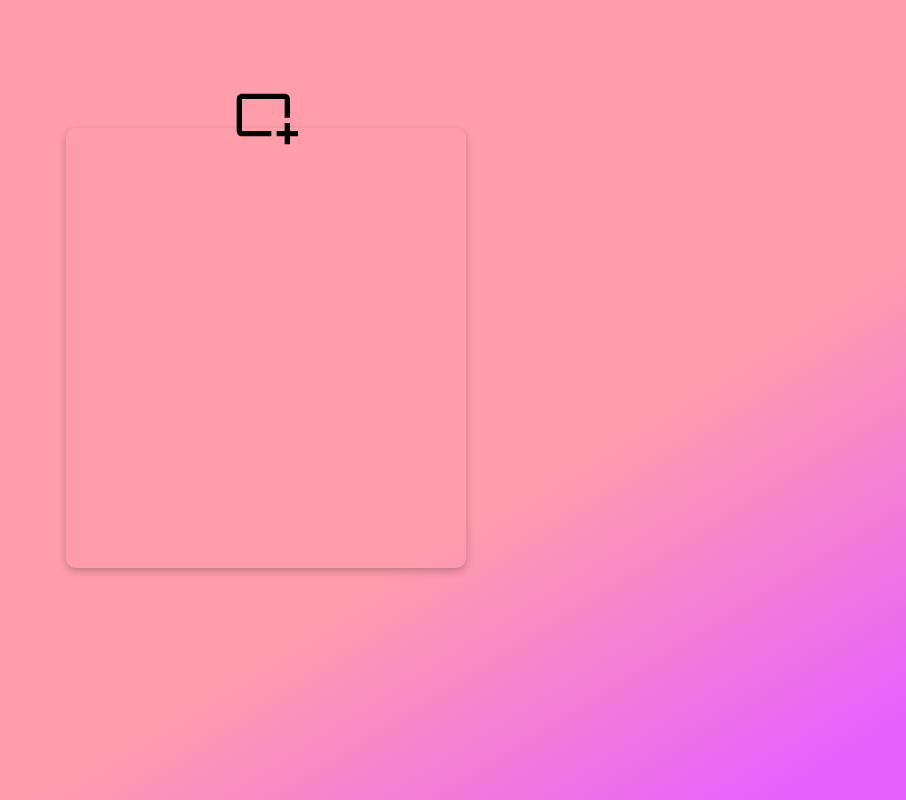
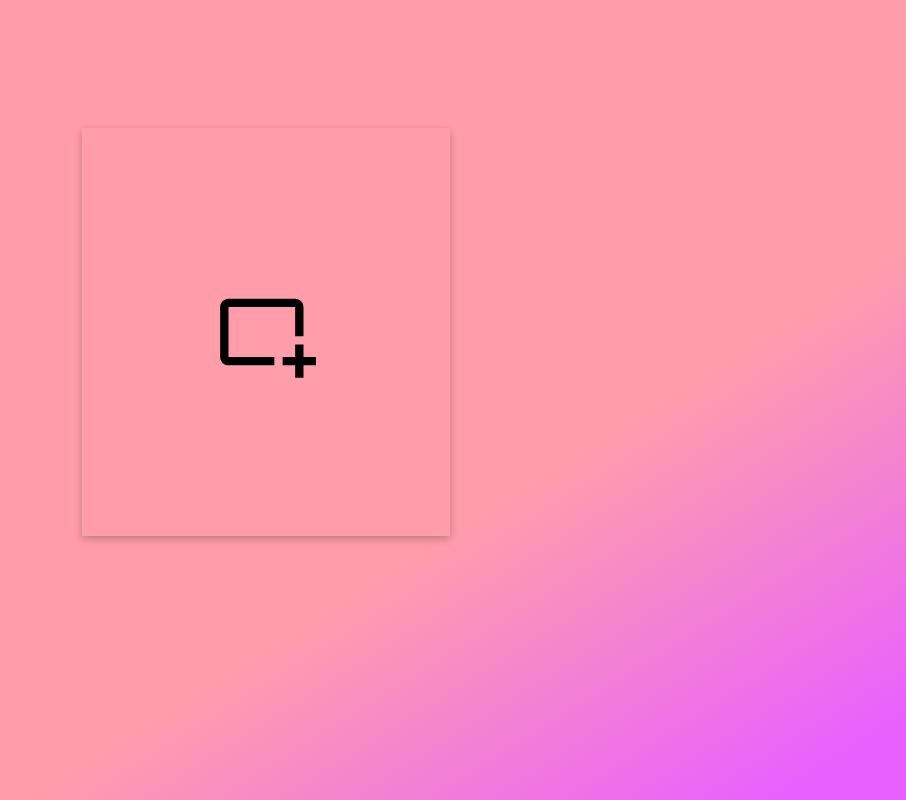
Before and after one commit to ShimanshuChauhan/QuickMemo, a plain HTML site: page index.html in a window 1280 px wide. Shown: the whole page, without its empty margins (374-1280 px from the left). Drawn offline with Linux system fonts and the light colour scheme.

Commit message:
chore: fix question

```diff
--- a/css/style.css
+++ b/css/style.css
@@ -5,7 +5,37 @@
   padding: 0;
   box-sizing: border-box;
 }
+html {
+  scroll-behavior: smooth;
+  /* overflow-x: hidden; */
+  font-family: "Pixelify Sans";
+}
+body {
+  min-height: 100vh;
+  min-width: 100vw;
+  margin: 0 auto;
+  display: flex;
+  flex-direction: column;
+  overflow-x: hidden;
+  background-image: linear-gradient(
+    to bottom right,
+    #ff9eaa 0% 65%,
+    #e860ff 95% 100%
+  );
+  background-position: center;
+  background-attachment: fixed;
+}
 
+/* || CARDS */
+section {
+  display: flex;
+  flex-direction: column;
+  justify-content: center;
+  align-items: center;
+  gap: 3.5rem;
+  padding: 1rem;
+  background: none;
+}
 img {
   display: block;
   max-width: 100%;
@@ -22,51 +52,11 @@ textarea {
   white-space: nowrap;
 }
 
-.offscreen {
-  position: absolute;
-  left: -10000px;
-}
-
 .center {
   text-align: center;
 }
 
 /* || GENERAL STYLES */
-
-html {
-  scroll-behavior: smooth;
-  overflow-x: hidden;
-  font-family: "Pixelify Sans";
-  overflow-y: scroll;
-}
-
-body {
-  min-height: 100vh;
-  min-width: auto;
-  margin: 0 auto;
-  display: flex;
-  flex-direction: column;
-  overflow-x: hidden;
-  background-image: linear-gradient(
-    to bottom right,
-    #ff9eaa 0% 65%,
-    #e860ff 95% 100%
-  );
-  background-position: center;
-  background-attachment: fixed;
-}
-
-/* || CARDS */
-section {
-  flex-grow: 1;
-  display: flex;
-  flex-direction: column;
-  justify-content: center;
-  align-items: center;
-  gap: 3.5rem;
-  padding: 1rem;
-  background: none;
-}
 
 .card {
   width: min(100%, 400px);
@@ -86,47 +76,64 @@ section {
 .card figure {
   display: flex;
   width: 4rem;
-  backface-visibility: hidden;
 }
 
 .card fieldset {
   display: flex;
-  backface-visibility: hidden;
+  flex-direction: column;
+  border: none;
   transform: rotateY(180deg);
 }
 .card:hover {
-  transform: /*translate3D(0,-1px,0) scale(1.08)*/ rotateY(180deg);
+  transform: translate3D(0, -1px, 0) scale(1.08) rotateY(180deg);
   transition-delay: 0.5s;
-  box-shadow: 0 0 10px #0000003c;
+  box-shadow: black -10px 20px;
 }
-.questionCard {
+
+#questionContainer {
   width: min(100%, 400px);
+  min-height: 55vh;
+  max-height: 55vh;
   height: 55vh;
   margin-top: 10vh;
   border-radius: 10px;
   display: flex;
+}
+
+#data__fieldset {
+  display: none;
+  width: 85%;
+  height: 80%;
+  margin: 2rem;
+  border: 0px;
+  border: none;
+}
+.questionCard fieldset {
+  display: flex;
   flex-direction: column;
-  align-items: center;
-  justify-content: center;
+  justify-content: space-evenly;
+  border: none;
+  transform: rotateY(180deg);
+}
+
+.questionCard {
+  height: 100%;
+  width: 100%;
   transform-style: preserve-3d;
   transition: all 1.5s ease;
   box-shadow: rgba(0, 0, 0, 0.24) 0px 3px 8px;
 }
 
 .questionCard figure {
+  width: 100%;
+  height: 100%;
   display: flex;
-  width: 4rem;
-  backface-visibility: hidden;
-}
-
-.questionCard fieldset {
-  display: block;
-  backface-visibility: hidden;
-  transform: rotateY(180deg);
+  justify-content: center;
+  align-items: center;
 }
 
 .questionCardHover {
-  transform:/* translate3D(0,-1px,0) scale(1.08)*/ rotateY(180deg);
+  transform: translate3D(0, -1px, 0) scale(1.08) rotateY(180deg);
   border: none;
   transition-delay: 0.5s;
 }
@@ -160,13 +167,6 @@ section {
   transform: rotateY(180deg);
 }
 
-.data__fieldset {
-  width: 85%;
-  margin: 2rem;
-  border: 0px;
-  border: none;
-}
-
 .data__p {
   width: 100%;
   margin: 1rem 0;
@@ -182,16 +182,17 @@ section {
   resize: none;
 }
 
+.data__textarea {
+  height: 60%;
+}
 .data__button {
-  display: block;
-  padding: 12px;
   text-transform: uppercase;
   letter-spacing: 3px;
+  padding: 10px;
   margin: 2rem;
   border: none;
   border-radius: 20px;
   font-weight: bold;
-  backface-visibility: hidden;
   transform: rotateY(180deg);
 }
 
@@ -200,3 +201,11 @@ button:hover {
   color: white;
   transition: background-color 1.5s ease-out;
 }
+
+#center {
+  width: 100%;
+  display: flex;
+  justify-content: center;
+  align-content: center;
+  margin-bottom: 10vh;
+}
--- a/index.html
+++ b/index.html
@@ -15,24 +15,20 @@
   <body>
     <main>
       <section id="mainContainer"></section>
-      <section>
+      <div  id="center">
+        <section id="questionContainer">
           <article class="questionCard">
-          <figure>
+            <figure id="addImage">
               <img
                 src="./assets/card-plus-outline.svg"
-              width="200px"
-              height="200px"
+                height="100px"
+                width="100px"
                 alt="add card image"
               />
             </figure>
-          <fieldset
-            class="data__fieldset"
-            id="questionForm"
-            method="post"
-            action="http://localhost:5500/form"
-          >
-            <legend class="offscreen">Enter the card details</legend>
-            <p class="data__p">
+            <div id="data__fieldset">
+              <fieldset method="post" action="http://localhost:5500/form">
+                <legend>Enter the card details</legend>
                 <input
                   class="data__input"
                   id="question"
@@ -42,23 +38,23 @@
                   placeholder="Question"
                 />
                 <br />
-            </p>
-            <br />
                 <p>
                   <textarea
                     class="data__textarea"
                     name="answer"
                     id="answer"
                     cols="40"
-                rows="10"
                     required
                     placeholder="answer"
                   ></textarea>
                 </p>
               </fieldset>
               <button class="data__button" id="submit">Add Card</button>
+            </div>
+            <!-- </div> -->
           </article>
         </section>
+      </div>
     </main>
   </body>
 </html>
--- a/javascript/script.js
+++ b/javascript/script.js
@@ -1,5 +1,5 @@
 async function modify() {
-  let html = ''
+  let html = "";
   const data = JSON.parse(localStorage.getItem("quickMemo"));
   for (let i = 0; i < data.length; i++) {
     html += `
@@ -16,49 +16,50 @@ async function modify() {
 
 function addQuestionListener() {
   const question = document.getElementsByClassName("questionCard")[0];
-  console.log(question);
+  const addImage = document.getElementById("addImage");
+  const dataFieldSet = document.getElementById("data__fieldset");
 
   question.addEventListener("mouseover", function (e) {
     e.preventDefault();
     question.classList.add("questionCardHover");
-    console.log("Enter");
+    setTimeout(function () {
+      addImage.style.display = "none";
+      dataFieldSet.style.display = "block";
+    }, 1000);
   });
 }
 
 function addItem() {
-  //TODO: code to add item
-  const questionAdd = document.getElementById("question")
-  const answer = document.getElementById("answer")
+  const questionAdd = document.getElementById("question");
+  const answer = document.getElementById("answer");
   const addButton = document.getElementById("submit");
 
   addButton.addEventListener("click", function () {
-    let list = []
+    let list = [];
     var HTMLdata = {
-      "question": questionAdd.value,
-      "answer": answer.value
-    }
+      question: questionAdd.value,
+      answer: answer.value,
+    };
     const data = localStorage.getItem("quickMemo");
     const id = localStorage.getItem("counter");
     if (id) {
-      const num = parseInt(id)
-      localStorage.setItem("counter", num + 1)
-    }
-    else {
-      localStorage.setItem("counter", 1)
+      const num = parseInt(id);
+      localStorage.setItem("counter", num + 1);
+    } else {
+      localStorage.setItem("counter", 1);
     }
     if (data) {
       const allData = JSON.parse(data);
-      list = [...allData, HTMLdata]
-    }
-    else {
-      list.push(HTMLdata)
+      list = [...allData, HTMLdata];
+    } else {
+      list.push(HTMLdata);
     }
     localStorage.setItem("quickMemo", JSON.stringify(list));
     const question = document.getElementsByClassName("questionCard")[0];
     console.log("KINNIaddButton", question);
     question.classList.remove("questionCardHover");
     window.location.reload();
-  })
+  });
   // Remove the class questionCardHover
 }
 
```
Lines whose indentation alone changed are shown as unchanged.
